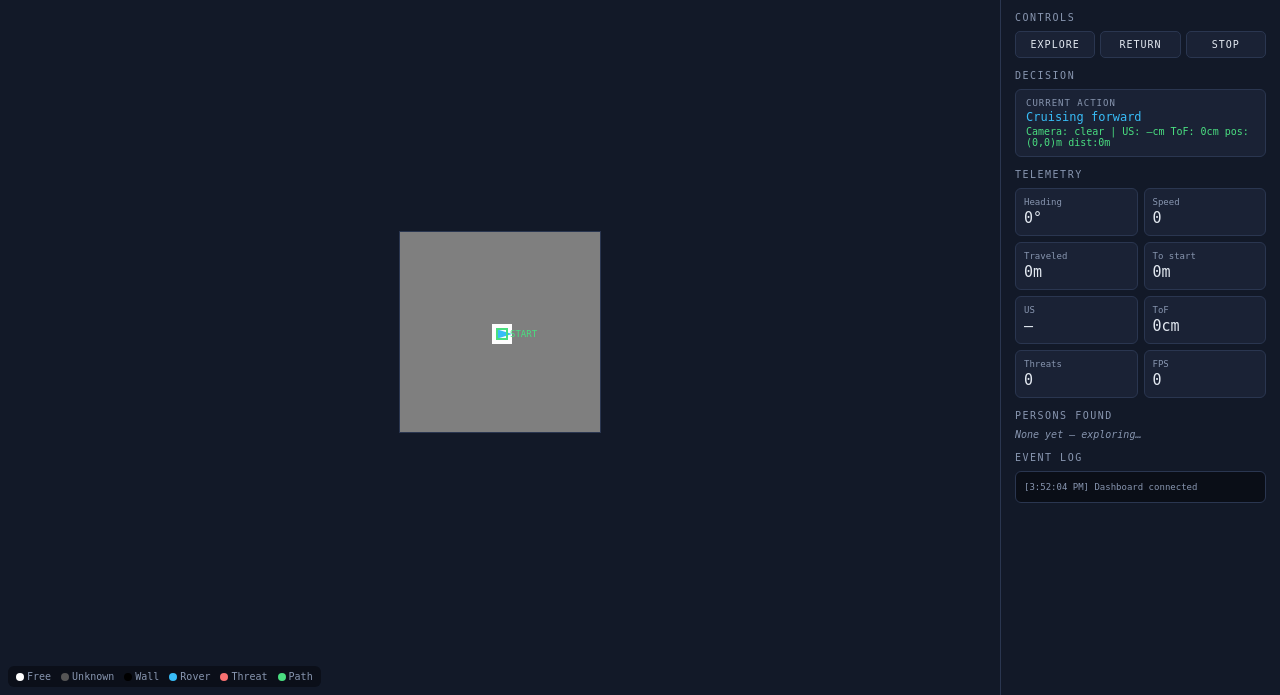
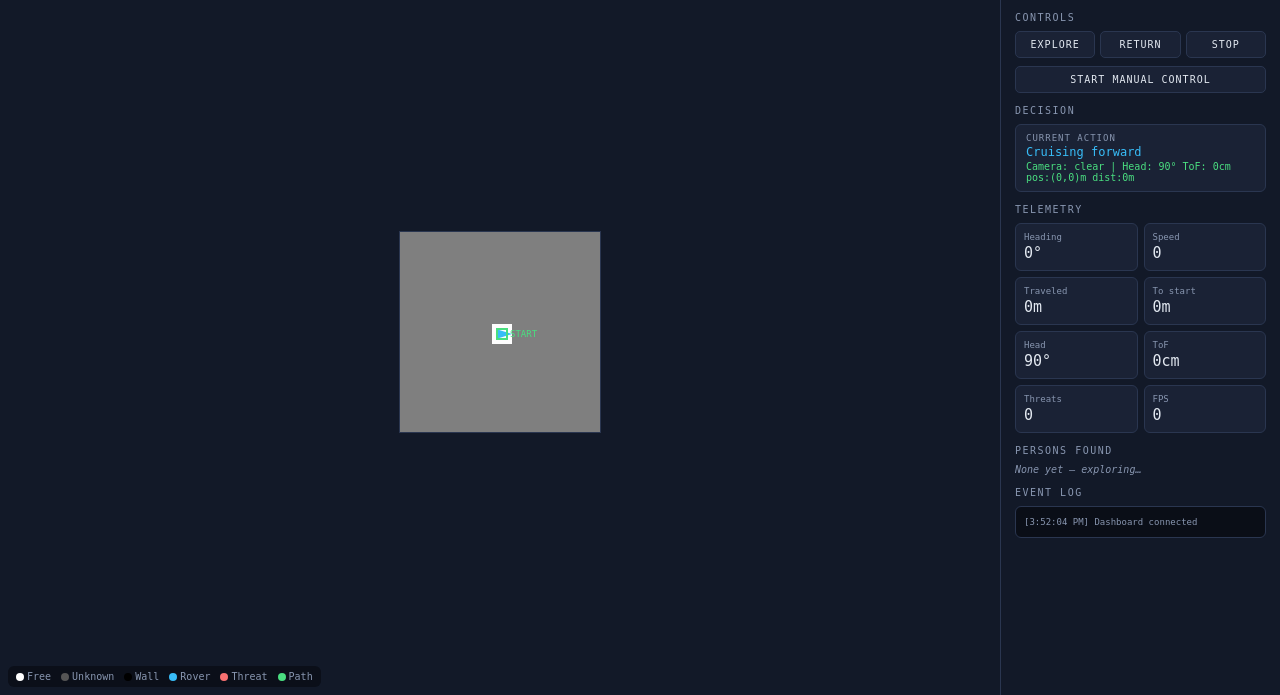
Before and after one commit to jaisurya27/Autonomous-Rescue, a Flask app: page / in a window 1280 px wide. Shown: the part 106-801 px from the top of the page. Run offline with Flask 3, Linux system fonts and the light colour scheme; data that the repository does not hold is empty; parts of the project's set-up code (start-up, migrations or seed data) failed here and were passed over.

Commit message:
final-demo-feature: reduce cruise speed + add manual RC control
Speed: MOTOR_BASE_SPEED 55->48, SLOW 46->44 so the few-fps camera/CV
pipeline keeps up with the rover (camera was lagging because it drove
too fast for the frame rate).

Manual control:
- New NavState.MANUAL. start_manual() stops autonomy; the operator's
  joypad drives the car directly via set_manual_drive()/manual_head().
  Pose, occupancy grid, person detection and all rendering keep running
  in the control loop regardless of mode (compute_command just returns
  the latched manual command in MANUAL).
- Flask: /api/manual (toggle on/off) and /api/manual_cmd (drive + head).
- Dashboard: "Start Manual Control" toggle reveals two stacked pads —
  Movement (forward/back/left/right, press-and-hold, arrow keys too) and
  Head/Gyro (left/center/right servo pan). Turning it on stops autonomy;
  off returns to idle.
- motion flag is set correctly (forward/pivot/stop) so dead reckoning and
  breadcrumbs stay valid while driving manually.

Also retired the dead "US" telemetry tile (ultrasonic removed in v28),
repurposed as live servo Head angle.

Co-Authored-By: Claude Opus 4.8 <noreply@anthropic.com>

```diff
--- a/python/main.py
+++ b/python/main.py
@@ -242,6 +242,32 @@ def action():
     sensor_reader.send_command(0, 0)
     return jsonify({"ok":True, "state":nav.state_name})
 
+@app.route("/api/manual", methods=["POST"])
+def manual_toggle():
+    """Enter/leave manual RC mode. Entering stops autonomy; leaving goes to IDLE.
+    Rendering, mapping, and detection keep running in either mode."""
+    on = bool(request.get_json().get("on", False))
+    with nav_lock:
+        if on:
+            nav.start_manual()
+        else:
+            nav.stop()
+    sensor_reader.send_command(0, 0)
+    return jsonify({"ok":True, "state":nav.state_name, "manual":nav.state_name=="manual"})
+
+@app.route("/api/manual_cmd", methods=["POST"])
+def manual_cmd():
+    """Drive/head commands while in manual mode. Ignored if not manual."""
+    j = request.get_json()
+    with nav_lock:
+        if nav.state_name != "manual":
+            return jsonify({"ok":False, "reason":"not in manual mode"})
+        if "drive" in j:
+            nav.set_manual_drive(j["drive"])     # forward/back/left/right/stop
+        if "head" in j:
+            nav.manual_head(j["head"])           # left/right/center
+    return jsonify({"ok":True})
+
 # App Lab runs this module; start everything at import.
 print("="*50); print("  RECON ROVER — merged build"); print("="*50)
 init_camera(); sensor_reader.start(); detector.start()
--- a/python/navigator.py
+++ b/python/navigator.py
@@ -28,7 +28,8 @@ from config import (MOTOR_BASE_SPEED, MOTOR_SLOW_SPEED, MOTOR_TURN_SPEED, MOTOR_
                     SERVO_CENTER, SERVO_LEFT, SERVO_RIGHT, SERVO_BEARING_SIGN,
                     CAR_SURVEY_OFFSETS, SERVO_SCAN_STEP_DEG, SERVO_SCAN_INTERVAL,
                     GREEDY_COMMIT_SCORE, CAMERA_CLEAR_THRESHOLD,
-                    PERSON_APPROACH_DIST, PERSON_BBOX_CLOSE_PX)
+                    PERSON_APPROACH_DIST, PERSON_BBOX_CLOSE_PX,
+                    MANUAL_DRIVE_SPEED, MANUAL_TURN_SPEED, MANUAL_HEAD_STEP)
 
 HEADING_TOLERANCE    = math.radians(15)
 MOTOR_APPROACH_SPEED = 35
@@ -49,6 +50,7 @@ SERVO_SWEEP_POS = [SERVO_LEFT, SERVO_CENTER, SERVO_RIGHT]
 
 class NavState(Enum):
     IDLE="idle"; EXPLORE="explore"; APPROACH="approach"; RETURN="return"; ARRIVED="arrived"
+    MANUAL="manual"
 
 def _ang_diff(a, b):
     return math.atan2(math.sin(a - b), math.cos(a - b))
@@ -123,6 +125,9 @@ class Navigator:
         self._return_dodge_dir     = 1
         self._return_advance_until = 0.0
 
+        # manual RC control (final-demo-feature)
+        self._manual_drive = "stop"   # forward / back / left / right / stop
+
     # ── public transitions ───────────────────────────────────────────────────
 
     def start_exploration(self):
@@ -146,6 +151,50 @@ class Navigator:
     def stop(self):
         self._reset()
         self.state = NavState.IDLE
+
+    # ── manual RC control (final-demo-feature) ────────────────────────────────
+
+    def start_manual(self):
+        """Switch to manual mode. Autonomy stops driving; the operator's
+        joypad commands drive the car directly. Pose/grid/detection/rendering
+        all keep running in the control loop regardless of state."""
+        self._reset()
+        self.state = NavState.MANUAL
+        self._manual_drive = "stop"
+        self._set_servo(SERVO_CENTER)
+
+    def set_manual_drive(self, cmd):
+        """Set the current manual movement: forward/back/left/right/stop."""
+        if cmd in ("forward", "back", "left", "right", "stop"):
+            self._manual_drive = cmd
+
+    def manual_head(self, direction):
+        """Pan the servo head in manual mode. direction: 'left'/'right'/'center'."""
+        if direction == "center":
+            self._set_servo(SERVO_CENTER)
+            return
+        step = MANUAL_HEAD_STEP if direction == "left" else -MANUAL_HEAD_STEP
+        new_angle = self.servo_angle + step
+        # Clamp to the servo's usable arc (SERVO_RIGHT..SERVO_LEFT).
+        lo, hi = min(SERVO_RIGHT, SERVO_LEFT), max(SERVO_RIGHT, SERVO_LEFT)
+        self._set_servo(max(lo, min(hi, new_angle)))
+
+    def _manual_drive_cmd(self):
+        """Translate the latched manual command into motor speeds."""
+        if self._manual_drive == "forward":
+            self.motion = "forward"
+            return MANUAL_DRIVE_SPEED, MANUAL_DRIVE_SPEED
+        if self._manual_drive == "back":
+            self.motion = "stop"
+            return -MANUAL_DRIVE_SPEED, -MANUAL_DRIVE_SPEED
+        if self._manual_drive == "left":
+            self.motion = "pivot"
+            return -MANUAL_TURN_SPEED, MANUAL_TURN_SPEED
+        if self._manual_drive == "right":
+            self.motion = "pivot"
+            return MANUAL_TURN_SPEED, -MANUAL_TURN_SPEED
+        self.motion = "stop"
+        return MOTOR_STOP, MOTOR_STOP
 
     def _reset(self):
         self._phase            = "cruise"
@@ -175,6 +224,7 @@ class Navigator:
         self._tof_forward          = 99.0
         self._cruise_best_h        = None
         self._cruise_best_score    = 0.0
+        self._manual_drive         = "stop"
         self.motion                = "stop"
         self._set_servo(SERVO_CENTER)
 
@@ -207,6 +257,11 @@ class Navigator:
         if self.state in (NavState.IDLE, NavState.ARRIVED):
             self.motion = "stop"
             return MOTOR_STOP, MOTOR_STOP
+
+        # Manual RC: operator drives directly; no autonomy logic runs, but the
+        # caller (control loop) still updates pose/grid/detection/dashboard.
+        if self.state == NavState.MANUAL:
+            return self._manual_drive_cmd()
 
         if self.state == NavState.EXPLORE and self.exploration_elapsed > EXPLORATION_TIMEOUT:
             self.state = NavState.ARRIVED
--- a/python/templates/index.html
+++ b/python/templates/index.html
@@ -54,6 +54,18 @@ font-family:inherit;font-size:10px;cursor:pointer;text-transform:uppercase;lette
 .decision-text{font-size:12px;color:var(--ac);margin-top:2px;font-weight:500}
 .decision-sub{font-size:10px;color:var(--tx2);margin-top:2px}
 .cam-blocked{color:var(--rd)}.cam-clear{color:var(--gn)}
+.btn.manual-on{background:var(--pu);border-color:var(--pu);color:#0a0e17;font-weight:600}
+.manual-panel{display:none;flex-direction:column;gap:10px;margin-bottom:8px;
+padding:10px;background:var(--sf2);border:1px solid var(--pu);border-radius:6px}
+.manual-panel.show{display:flex}
+.pad-label{font-size:9px;color:var(--tx2);text-transform:uppercase;letter-spacing:1px;text-align:center}
+.pad{display:grid;grid-template-columns:repeat(3,1fr);gap:5px;justify-items:center}
+.pad .pbtn{width:100%;padding:10px 0;border:1px solid var(--bd);border-radius:5px;background:var(--bg);
+color:var(--tx);font-family:inherit;font-size:16px;cursor:pointer;user-select:none;touch-action:none}
+.pad .pbtn:active,.pad .pbtn.held{background:var(--pu);color:#0a0e17;border-color:var(--pu)}
+.pad .pbtn.spacer{visibility:hidden;cursor:default}
+.head-pad{display:grid;grid-template-columns:repeat(3,1fr);gap:5px}
+.head-pad .pbtn{padding:10px 0;font-size:13px}
 </style>
 </head>
 <body>
@@ -86,6 +98,30 @@ font-family:inherit;font-size:10px;cursor:pointer;text-transform:uppercase;lette
     <button class="btn" onclick="doAction('return')">Return</button>
     <button class="btn" onclick="doAction('stop')">Stop</button>
   </div>
+  <div class="ctrls">
+    <button class="btn" id="manualBtn" onclick="toggleManual()">Start Manual Control</button>
+  </div>
+  <div class="manual-panel" id="manualPanel">
+    <div>
+      <div class="pad-label">Movement</div>
+      <div class="pad">
+        <button class="pbtn spacer">·</button>
+        <button class="pbtn" data-drive="forward">↑</button>
+        <button class="pbtn spacer">·</button>
+        <button class="pbtn" data-drive="left">←</button>
+        <button class="pbtn" data-drive="back">↓</button>
+        <button class="pbtn" data-drive="right">→</button>
+      </div>
+    </div>
+    <div>
+      <div class="pad-label">Head / Gyro</div>
+      <div class="head-pad">
+        <button class="pbtn" data-head="left">⟲ Left</button>
+        <button class="pbtn" data-head="center">Center</button>
+        <button class="pbtn" data-head="right">Right ⟳</button>
+      </div>
+    </div>
+  </div>
   <h2>Decision</h2>
   <div class="decision-box">
     <div class="decision-label">Current action</div>
@@ -98,7 +134,7 @@ font-family:inherit;font-size:10px;cursor:pointer;text-transform:uppercase;lette
     <div class="m"><div class="ml">Speed</div><div class="mv" id="sS">0</div></div>
     <div class="m"><div class="ml">Traveled</div><div class="mv" id="sD">0m</div></div>
     <div class="m"><div class="ml">To start</div><div class="mv" id="sR">0m</div></div>
-    <div class="m"><div class="ml">US</div><div class="mv" id="sU">—</div></div>
+    <div class="m"><div class="ml">Head</div><div class="mv" id="sU">—</div></div>
     <div class="m"><div class="ml">ToF</div><div class="mv" id="sTof">—</div></div>
     <div class="m"><div class="ml">Threats</div><div class="mv" id="sT">0</div></div>
     <div class="m"><div class="ml">FPS</div><div class="mv" id="sF">0</div></div>
@@ -326,7 +362,7 @@ async function pollStatus() {
     // decision feed
     document.getElementById('dDecision').textContent = s.decision || '—';
     const camTxt  = s.cam_blocked ? 'Camera: BLOCKED' : 'Camera: clear';
-    const usTxt   = 'US: ' + (s.us ?? '—') + 'cm  ToF: ' + (s.tof ?? '—') + 'cm';
+    const usTxt   = 'Head: ' + (s.head_angle ?? '—') + '°  ToF: ' + (s.tof ?? '—') + 'cm';
     const swTxt   = s.sweep_attempts > 0 ? '  Sweeps: ' + s.sweep_attempts : '';
     const poseTxt = '  pos:(' + (s.pose_x ?? '?') + ',' + (s.pose_y ?? '?') + ')m  dist:' + (s.distance_to_start ?? '?') + 'm';
     document.getElementById('dSub').textContent = camTxt + '  |  ' + usTxt + swTxt + poseTxt;
@@ -336,7 +372,7 @@ async function pollStatus() {
     document.getElementById('sS').textContent = s.speed;
     document.getElementById('sD').textContent = s.distance_traveled + 'm';
     document.getElementById('sR').textContent = s.distance_to_start + 'm';
-    document.getElementById('sU').textContent = s.us != null ? s.us + 'cm' : '—';
+    document.getElementById('sU').textContent = s.head_angle != null ? s.head_angle + '°' : '—';
     document.getElementById('sTof').textContent = s.tof != null ? s.tof + 'cm' : '—';
     document.getElementById('sT').textContent = s.detections;
     document.getElementById('sF').textContent = Math.round(s.fps);
@@ -376,6 +412,49 @@ async function doAction(a) {
   await fetch('/api/action',{method:'POST',headers:{'Content-Type':'application/json'},body:JSON.stringify({action:a})});
   addLog('Action: '+a, 'nav');
 }
+
+// ── Manual RC control ──
+let manualOn = false;
+async function toggleManual() {
+  manualOn = !manualOn;
+  await fetch('/api/manual',{method:'POST',headers:{'Content-Type':'application/json'},body:JSON.stringify({on:manualOn})});
+  const btn = document.getElementById('manualBtn');
+  const panel = document.getElementById('manualPanel');
+  btn.textContent = manualOn ? 'Stop Manual Control' : 'Start Manual Control';
+  btn.classList.toggle('manual-on', manualOn);
+  panel.classList.toggle('show', manualOn);
+  addLog(manualOn ? 'Manual control ON — autonomy stopped' : 'Manual control OFF', 'nav');
+}
+async function manualCmd(body) {
+  if (!manualOn) return;
+  await fetch('/api/manual_cmd',{method:'POST',headers:{'Content-Type':'application/json'},body:JSON.stringify(body)});
+}
+// Movement pad: press-and-hold to drive, release to stop.
+document.querySelectorAll('.pad .pbtn[data-drive]').forEach(b => {
+  const dir = b.dataset.drive;
+  const press = e => { e.preventDefault(); b.classList.add('held'); manualCmd({drive:dir}); };
+  const release = e => { e.preventDefault(); b.classList.remove('held'); manualCmd({drive:'stop'}); };
+  b.addEventListener('mousedown', press);
+  b.addEventListener('mouseup', release);
+  b.addEventListener('mouseleave', release);
+  b.addEventListener('touchstart', press, {passive:false});
+  b.addEventListener('touchend', release, {passive:false});
+});
+// Head pad: discrete tap to pan the servo head.
+document.querySelectorAll('.head-pad .pbtn[data-head]').forEach(b => {
+  b.addEventListener('click', () => manualCmd({head:b.dataset.head}));
+});
+// Keyboard arrows also drive while manual is on (nice for live demo).
+const keyMap = {ArrowUp:'forward', ArrowDown:'back', ArrowLeft:'left', ArrowRight:'right'};
+const heldKeys = new Set();
+document.addEventListener('keydown', e => {
+  if (!manualOn || !keyMap[e.key] || heldKeys.has(e.key)) return;
+  heldKeys.add(e.key); e.preventDefault(); manualCmd({drive:keyMap[e.key]});
+});
+document.addEventListener('keyup', e => {
+  if (!keyMap[e.key]) return;
+  heldKeys.delete(e.key); manualCmd({drive:'stop'});
+});
 function addLog(msg, type) {
   const log = document.getElementById('log');
   const t = new Date().toLocaleTimeString();
```
Also changed, not shown: python/config.py (+8 -2 lines).
